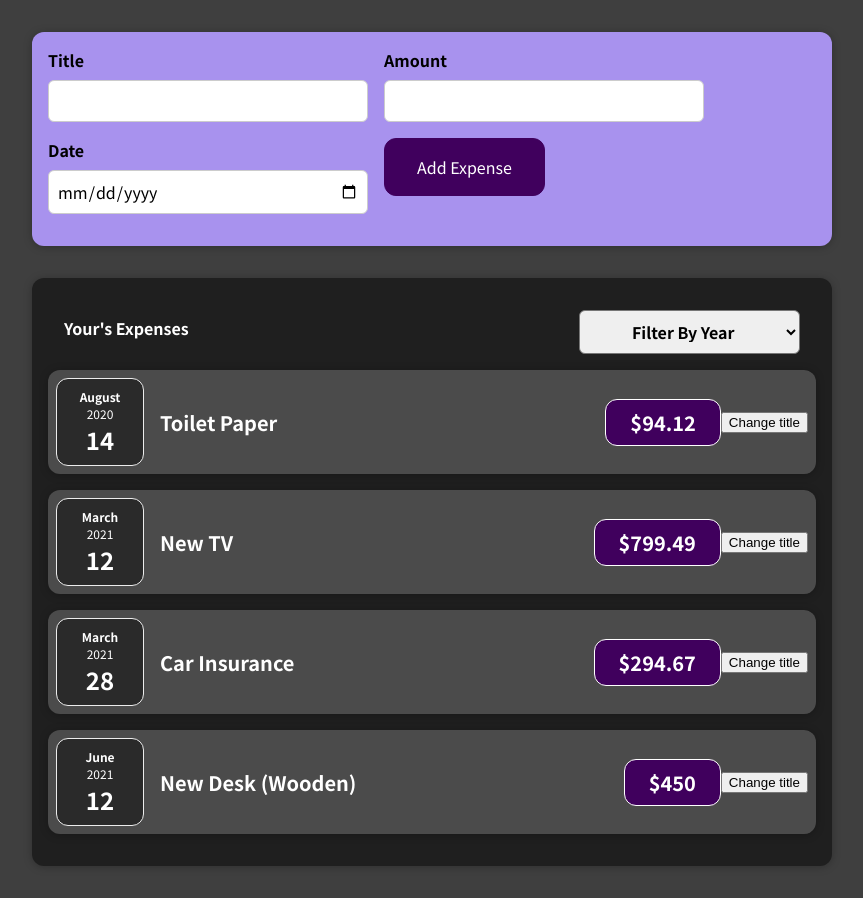
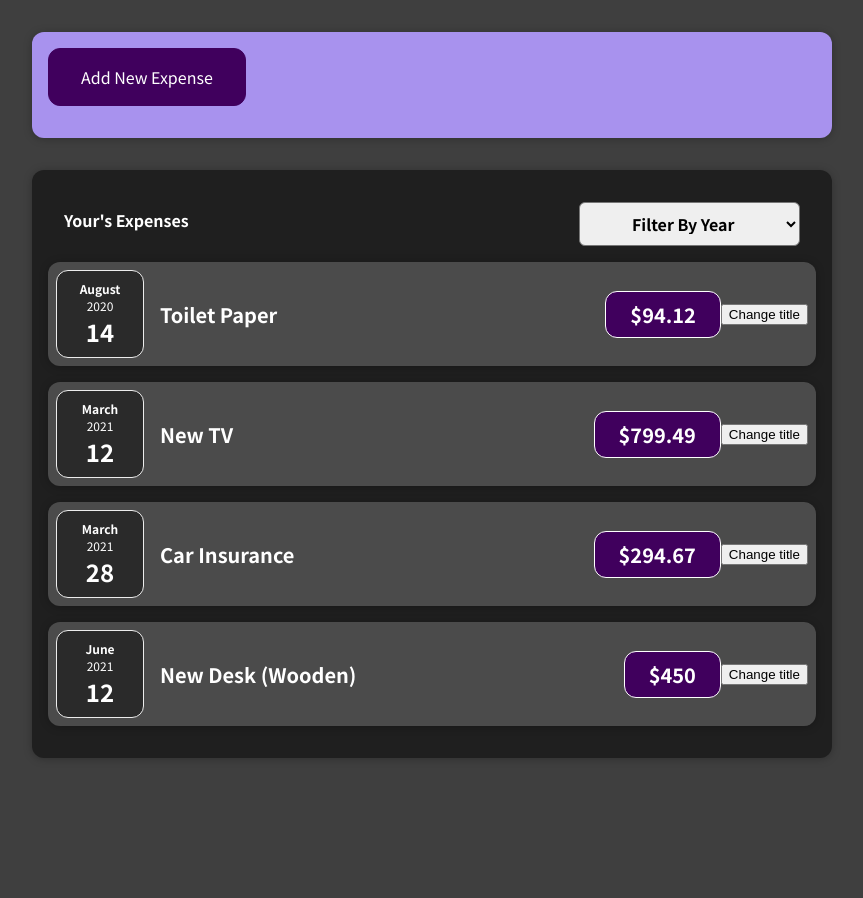
Before and after one commit to zaid218/expensetracker, a React (Create React App) app: page / in a window 1280 px wide. Shown: the whole page, without its empty margins (208-1071 px from the left). After the commit the page ends 800 px from the top, so only its background shows below. Built offline with nearby package versions, Linux system fonts and the light colour scheme.

Commit message:
alternative bt not optimal approach of using cancel button

```diff
--- a/src/components/NewExpense/ExpenseForm.js
+++ b/src/components/NewExpense/ExpenseForm.js
@@ -1,59 +1,46 @@
-import './ExpenseForm.css';
-import React, { useState } from 'react'
+import "./ExpenseForm.css";
+import React, { useState } from "react";
 const ExpenseForm = (props) => {
-    const [enteredTitle, setEnteredTitle] = useState(''); {/*useState is not primarily for updating the component when using onChange on an input field. Instead, it is used to store the value in a separate variable that remains detached from the component's lifecycle. This ensures that the state persists and survives, independent of how often the component function executes. The main goal is to store the value in a variable that is not tied to the component's lifecycle, rather than focusing solely on updating the component.*/ }
-    const [enteredAmount, setEnteredAmount] = useState('');
-    const [enteredDate, setEnteredDate] = useState(""); {/* strings are consistently used as the initial values for variables stored in the useState function. This is because when capturing the value of an input field through the onChange event, the retrieved value will always be a string. Even if the input field is intended to store a number or date, the value will be obtained as a string. Therefore, to ensure consistency, all states are initialized with strings. This accounts for the fact that input values are naturally received as strings, regardless of their underlying data type. */ }
-    //other way of using states by grouping them all
-    //the best approach is using multiple states ..but returing it as a function is also okk..but never use object method bcoz it sometimes fails
-    //const [userInput, setUserInput] = useState({ enteredTitle: '', enteredAmount: '', enteredDate: '' })
+const [enteredTitle, setEnteredTitle] = useState("");
+
+  const [enteredAmount, setEnteredAmount] = useState("");
+  const [enteredDate, setEnteredDate] = useState("");
    const titleChangeHandler = (event) => {
     setEnteredTitle(event.target.value);
-
-        //setUserInput({
-        //...userInput,
-        //enteredTitle:event.target.value
-        //  })
-
-        //function method is better but not better than using multiple states
-
-        // setUserInput((prevState)=>{
-        //       return {...prevState,enteredTitle:event.target.value};
-        //     })
   };
   const amountChangeHandler = (event) => {
     setEnteredAmount(event.target.value);
-    }
+  };
   const dateChangeHandler = (event) => {
     setEnteredDate(event.target.value);
-    }
-
-
-    //merging all the changehangler in a single handler
-    // const inputChangeHandler = (identifier,value) => {
-    //     if (identifier ==='amount')
-    //         setEnteredAmount(value)
-    //     else if (identifier === 'date')
-    //         setEnteredDate(value);
-    //     else setEnteredTitle(value)
-    // }
-
+  };
   const submitHandler = (event) => {
-        event.preventDefault(); //When the "add expense" button is clicked, the default browser behavior causes the page to reload because the browser automatically sends a request to the server hosting the webpage. However, in this case, we want to handle the form submission with JavaScript and manually collect and process the data. Fortunately, we can prevent this default behavior by calling the preventDefault method on the event object. This method is a built-in JavaScript feature and allows us to stop the request from being sent. By preventing the request, the page will not reload, and we can continue handling the form submission using JavaScript.
-
+    event.preventDefault();
+    if (enteredTitle.length && enteredAmount !== "" && enteredDate !== "") {
       const expenseData = {
         title: enteredTitle,
         amount: enteredAmount,
-            date: new Date(enteredDate)
+        date: new Date(enteredDate),
       };
       props.onSaveExpenseData(expenseData);
-        setEnteredAmount('')
-        setEnteredDate('')
-        setEnteredTitle('')
+      setEnteredAmount("");
+      setEnteredDate("");
+      setEnteredTitle("");
     }
+  };
+
+  const [show, setShow] = useState(false);
+
+  const addExpenseButton = () => {
+    setShow(true);
+  };
+  const cancelButton = () => {
+    setShow(false);
+  };
   return (
     <form action="" onSubmit={submitHandler}>
       <div className="new-expense__controls">
+        {show && (
           <div className="new-expense__control">
             <label htmlFor="">Title</label>
             <input
@@ -61,9 +48,9 @@ const ExpenseForm = (props) => {
               onChange={titleChangeHandler}
               value={enteredTitle}
             />
-            {/* onChange is a prop that is used to attach an event listener to an input field in React. It is not a standalone feature or method like useState. The purpose of using the onChange prop is to define a function that will be executed when the input field's value changes. This allows you to handle and respond to the user's input in real-time. By using onChange and providing a corresponding event handler function, you can update the component's state or perform other necessary actions based on the changed input value./onchane  works with different input types like text inputs, dropdowns, and
-            checkboxes. it provides even object .it provides an event object that contains information about the event and the element that triggered it.event object contains propterties such as 'target' which references the DOM element that triggered the event.ccess the element's value, type, or other attributes using event.target.value, event.target.type, and so on. The event object also includes the value property, which represents the current value of the input field that triggered the event. Additionally, the event object has the name property, which stores the name of the input field, and the type property, which indicates the type of the input field (e.g., "text", "number", "checkbox", etc.).*/}
           </div>
+        )}
+        {show && (
           <div className="new-expense__control">
             <label htmlFor="">Amount</label>
             <input
@@ -74,6 +61,8 @@ const ExpenseForm = (props) => {
               value={enteredAmount}
             />
           </div>
+        )}
+        {show && (
           <div className="new-expense__control">
             <label htmlFor="">Date</label>
             <input
@@ -84,9 +73,10 @@ const ExpenseForm = (props) => {
               value={enteredDate}
             />
           </div>
+        )}
         <div className="new-expense__actions">
-                <button type="submit">Add Expense</button> {/*Adding a click listener to the "add expense" button is not the recommended approach because browsers and web pages have default behaviors. When a button with the "submit" type is pressed inside a form, the form element emits a "submit" event. It is better to listen for the "submit" event on the form itself and execute a function when the form is submitted.*/}
-          </div>
+          {show && (<button type="" onClick={cancelButton}>Cancel </button> )}
+          <button type="submit" onClick={addExpenseButton}> Add New Expense </button>        </div>
       </div>
     </form>
   );
```
Lines whose indentation alone changed are shown as unchanged.
